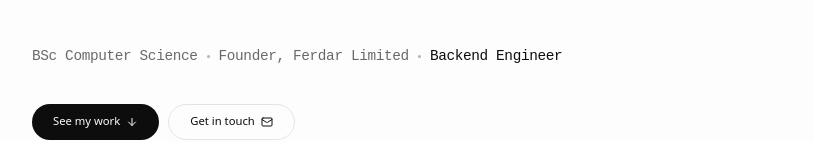
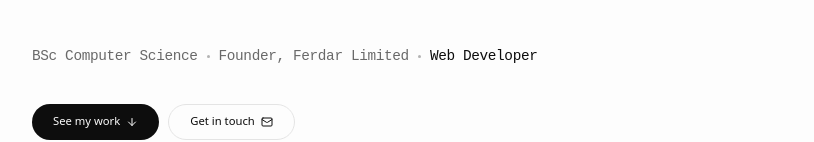
Before and after one commit to dlert/portfolio, a React (Vite) app: page / in a window 1280 px wide. Shown: the part 402-544 px from the top of the page, without its empty margins (224-1038 px from the left). Built offline with nearby package versions, Linux system fonts and the light colour scheme.

Commit message:
Nav name Oluwaferanmi, hero title Web Developer

```diff
--- a/src/components/hero.tsx
+++ b/src/components/hero.tsx
@@ -42,7 +42,7 @@ export function Hero() {
           <span aria-hidden className="size-1 rounded-full bg-muted-foreground/50" />
           <span>Founder, Ferdar Limited</span>
           <span aria-hidden className="size-1 rounded-full bg-muted-foreground/50" />
-          <span className="text-foreground">Backend Engineer</span>
+          <span className="text-foreground">Web Developer</span>
         </motion.p>
 
         <motion.div
--- a/src/components/nav.tsx
+++ b/src/components/nav.tsx
@@ -26,7 +26,7 @@ export function Nav() {
         )}
       >
         <a href="#top" className="font-mono text-[15px] font-semibold tracking-tight">
-          Adeniyi<span className="text-muted-foreground">.</span>
+          Oluwaferanmi<span className="text-muted-foreground">.</span>
         </a>
         <div className="flex items-center gap-6 font-mono text-[12.5px] text-muted-foreground">
           <a href="#work" className="transition-colors hover:text-foreground">
```
